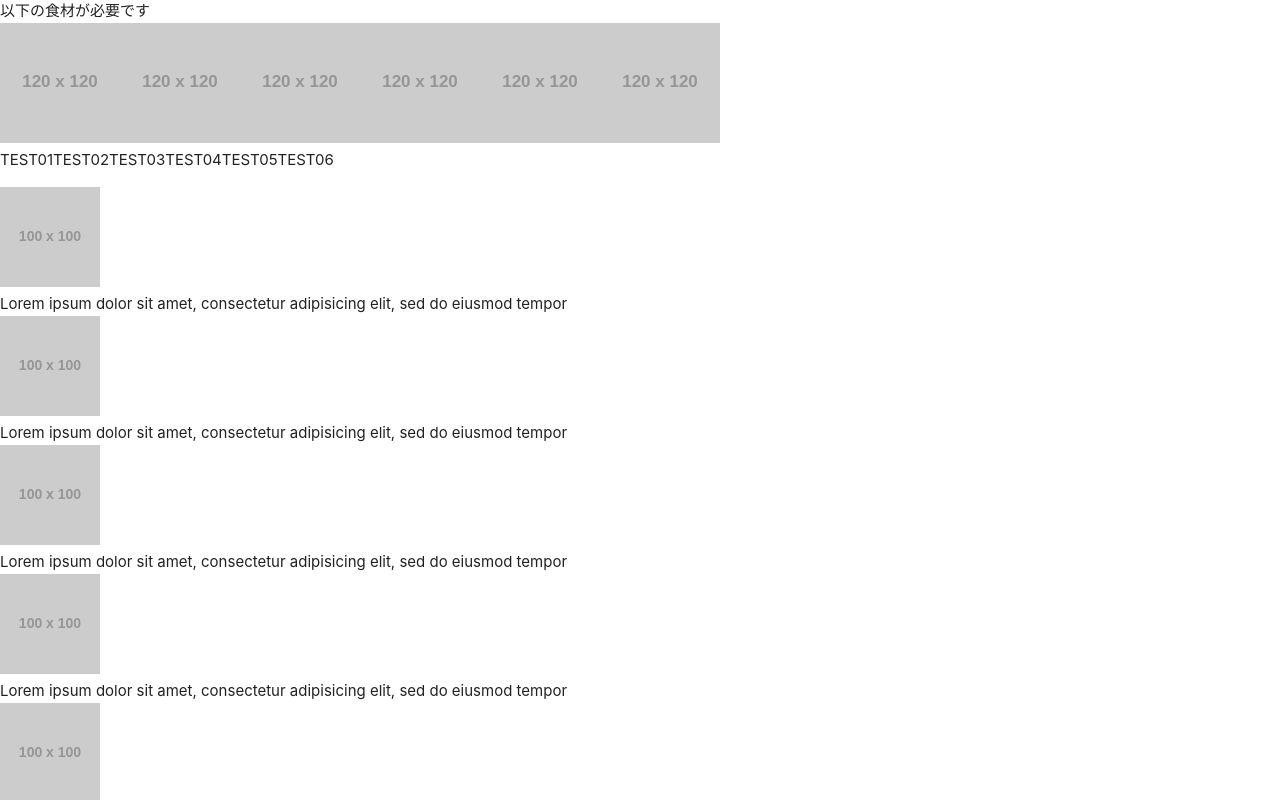
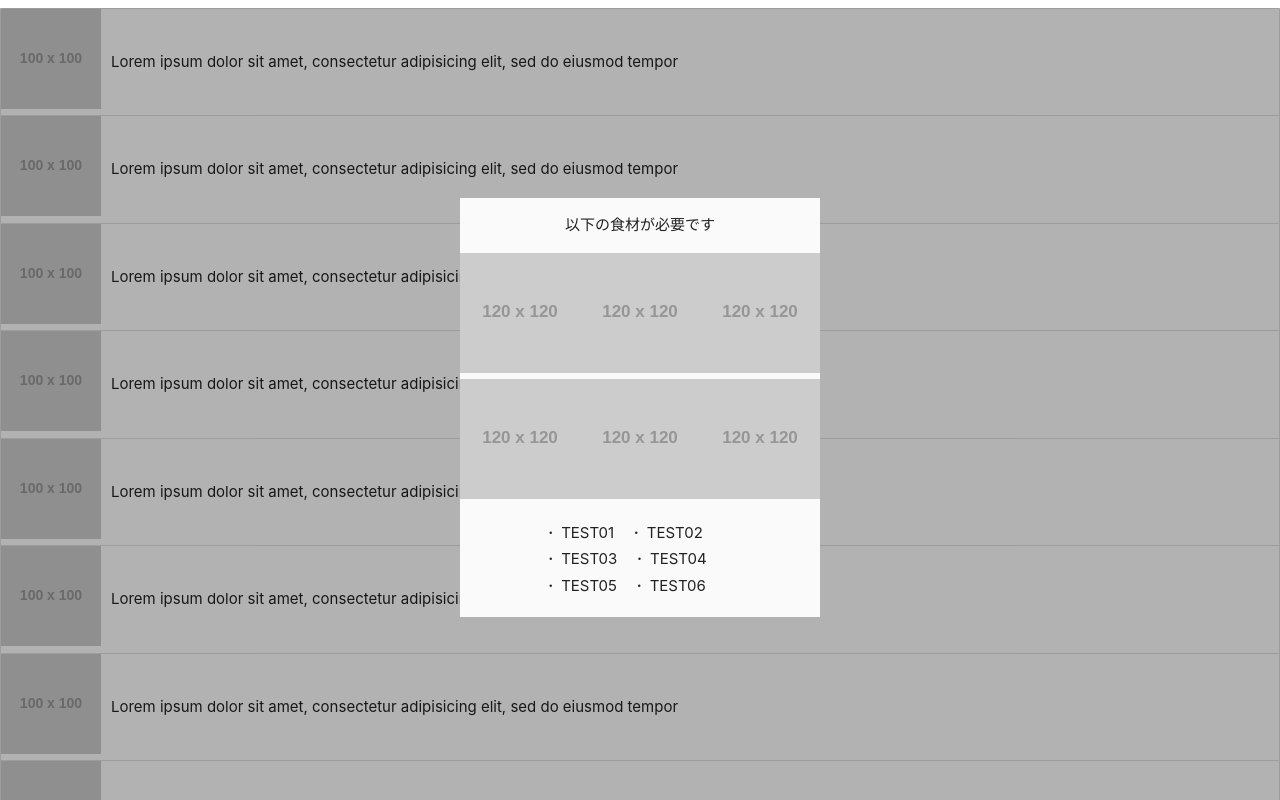
Before and after one commit to Toya-Onodera/cookpad-internship-2020-summer-pbl, a React (Create React App) app in the folder client/: page / in a window 1280 px wide. Shown: the top 800 px of the page. Built offline with nearby package versions, Linux system fonts and the light colour scheme.

Commit message:
現時点で実装できているものについてスタイルを適応

```diff
--- a/client/src/assets/stylesheets/styles.css
+++ b/client/src/assets/stylesheets/styles.css
@@ -1 +1,75 @@
 @charset "UTF-8";
+
+/* TODO: なんか謎余白あり 後で修正する */
+* {
+    margin: 0;
+    padding: 0;
+    box-sizing: border-box;
+}
+
+/***** Molecules *****/
+.molecules-list-children {
+    display: flex;
+}
+
+.molecules-list-children.collection-item {
+    padding: 0;
+}
+
+.molecules-list-children > div:last-child {
+    display: flex;
+    align-items: center;
+    padding: 10px;
+}
+
+.molecule-modal-back-layer {
+    position: fixed;
+    display: flex;
+    justify-content: center;
+    align-items: center;
+    width: 100vw;
+    height: 100%;
+    z-index: 999;
+    background-color: rgba(0, 0, 0, 0.3);
+}
+
+.molecule-modal {
+    width: 360px;
+    background-color: #FAFAFA;
+}
+
+.molecule-modal-title {
+    display: flex;
+    padding: 16px;
+    justify-content: center;
+}
+
+/***** Organisms *****/
+.organisms-locked-recipe-modal-texts {
+    padding: 16px;
+}
+
+.organisms-locked-recipe-modal-texts {
+    display: flex;
+    flex-wrap: wrap;
+}
+
+.organisms-locked-recipe-modal-texts > span {
+    margin-bottom: 4px;
+}
+
+.organisms-locked-recipe-modal-texts > span:nth-child(even) {
+    margin-right: 22%;
+    margin-left: 3%;
+}
+
+.organisms-locked-recipe-modal-texts > span:nth-child(odd) {
+    margin-right: 3%;
+    margin-left: 22%;
+}
+
+.organisms-locked-recipe-modal-texts > span::before {
+    content: "\0b7";
+    margin-right: 8px;
+    font-weight: bold;
+}
--- a/client/src/components/molecules/ListChildren.js
+++ b/client/src/components/molecules/ListChildren.js
@@ -10,7 +10,7 @@ function ListChildren(props) {
     };
 
     return (
-        <li className="molecules-list-children" onClick={clickHandler}>
+        <li className="molecules-list-children collection-item" onClick={clickHandler}>
             <div>
                 <Image size={props.size} src={props.src}/>
             </div>
--- a/client/src/components/molecules/Modal.js
+++ b/client/src/components/molecules/Modal.js
@@ -4,6 +4,10 @@ import React from 'react';
 import Text from "../atoms/Text";
 
 function Modal(props) {
+    // TODO: 後で閉じる動作を入れる
+    const close = () => {
+    };
+
     return (
         <div className="molecule-modal-back-layer">
             <div className="molecule-modal">
--- a/client/src/components/organisms/MenuList.js
+++ b/client/src/components/organisms/MenuList.js
@@ -15,7 +15,7 @@ function MenuList(props) {
     });
 
     return (
-        <ul>
+        <ul className="collection">
             {Children}
         </ul>
     );
```
